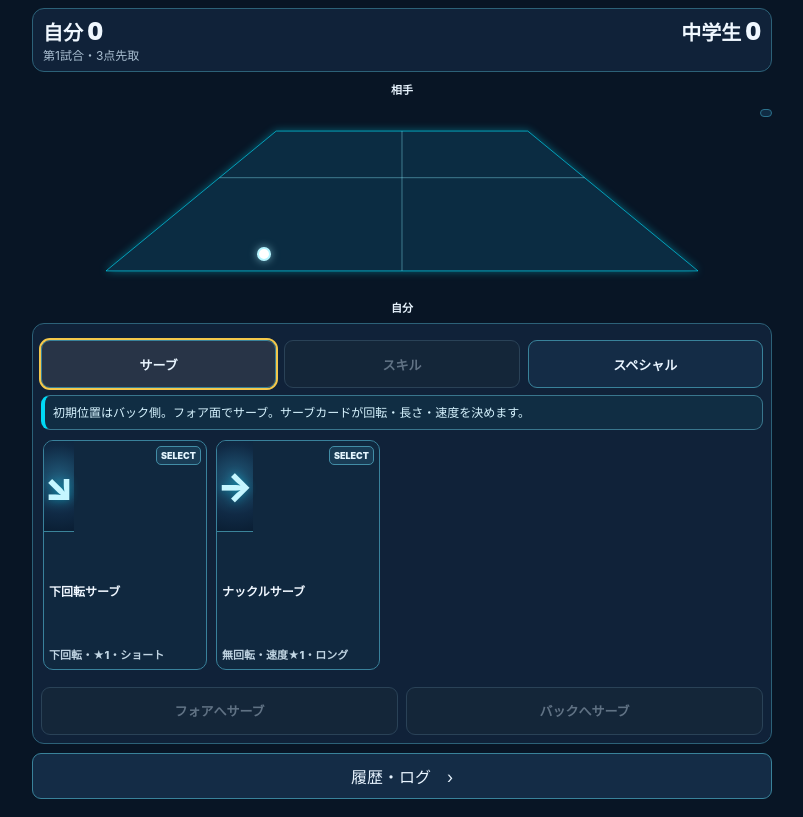
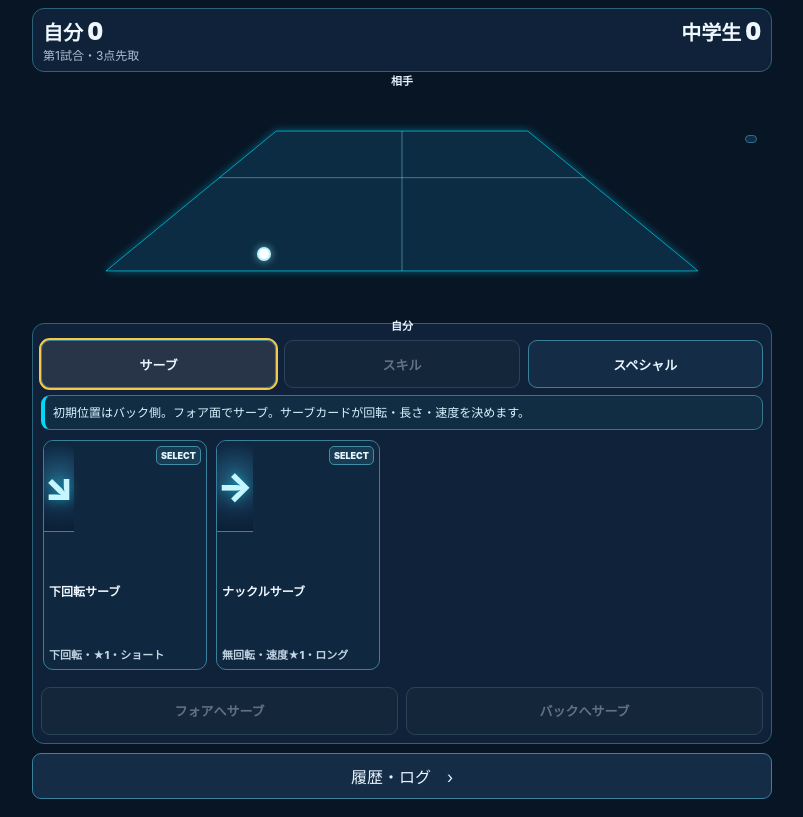
Before and after one commit to Yukinoyado2222/takujo-senki-lite-play, a plain HTML site: page ui-preview/index.html in a window 1280 px wide. Both pictures are taken after a click on the button "スタート". Shown: the whole page, without its empty margins (238-1041 px from the left). Drawn offline with Linux system fonts and the light colour scheme.

Commit message:
preview: sync PR #11 verified CSS label correction

```diff
--- a/ui-preview/assets/lite-ui-prototype-a.css
+++ b/ui-preview/assets/lite-ui-prototype-a.css
@@ -100,3 +100,8 @@ body.is-match-view #matchView .table.lite-perspective-table,.table.lite-perspect
 .table.lite-perspective-table .lite-landing-marker{z-index:4}
 .table.lite-perspective-table .ball{z-index:6}
 body.is-match-view #matchView .table.lite-perspective-table{margin:30px 0 23px}
+
+/* C-1 perspective correction: labels outside court, unobstructed skill name. */
+.table.lite-perspective-table .enemy{top:-34px!important;bottom:auto!important}
+.table.lite-perspective-table .player{top:auto!important;bottom:-39px!important}
+.table.lite-perspective-table .ball-label{top:14%!important;right:2%!important;left:auto!important;transform:none!important;max-width:32%;white-space:nowrap}
```
